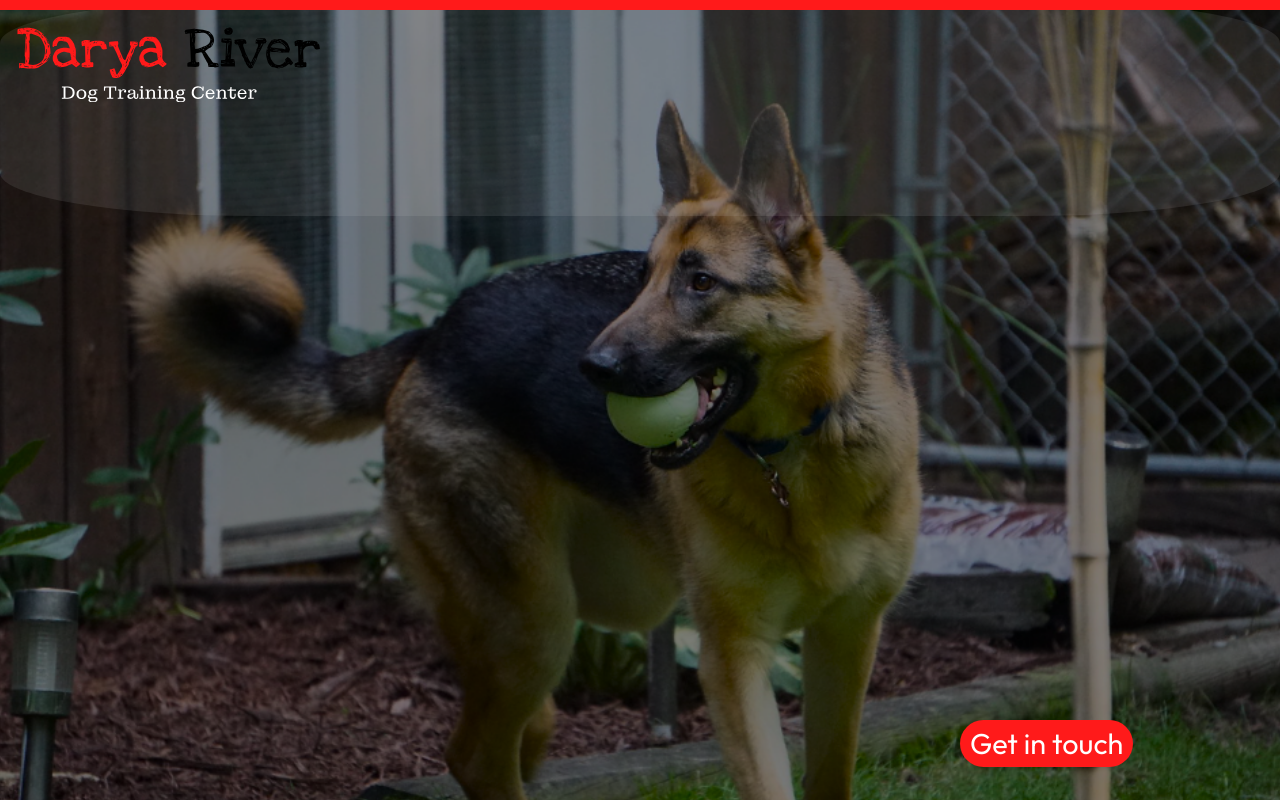
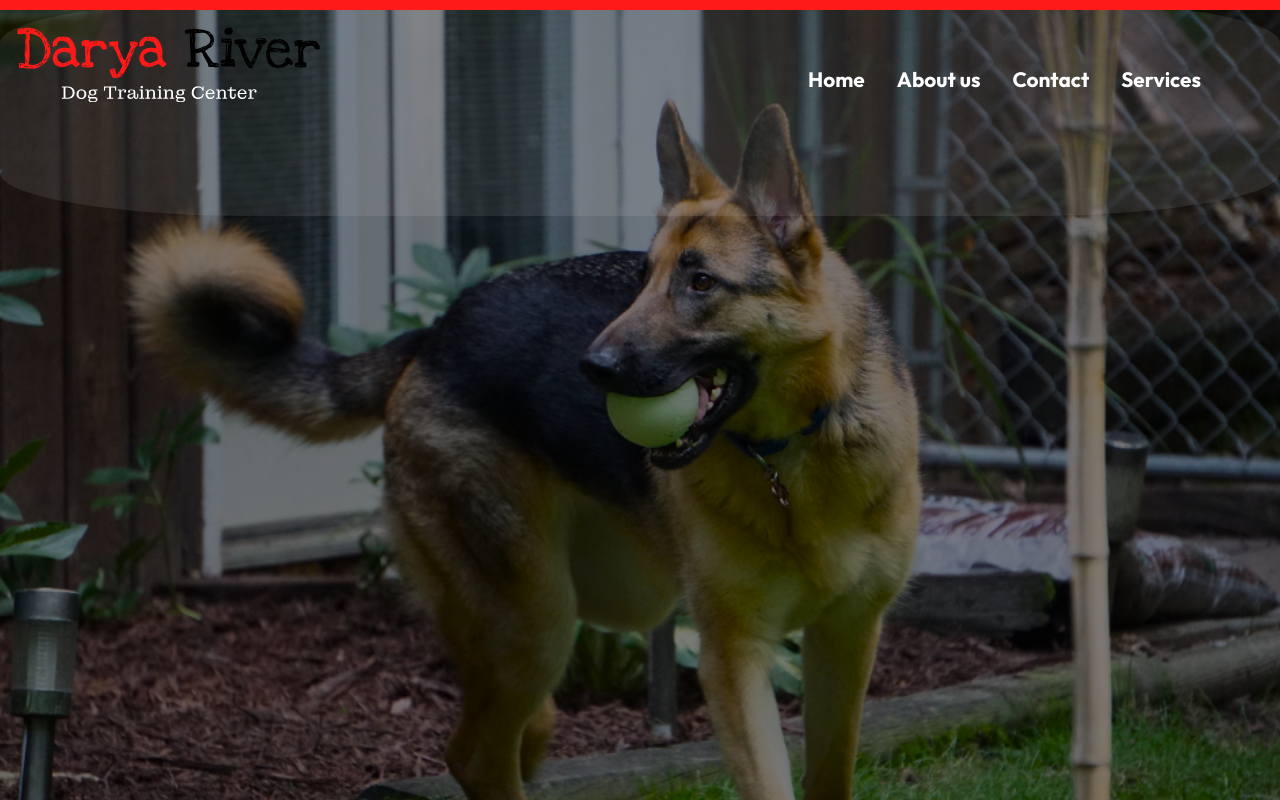
Before and after one commit to SohailShirzad/Darya-River-Company-React-App, a React (Create React App) app: page / in a window 1280 px wide. Shown: the top 800 px of the page. Built offline with nearby package versions, Linux system fonts and the light colour scheme; a web font is replaced by a local one.

Commit message:
adds animation to all the components to meake the application more interactive and attractive

```diff
--- a/src/App.css
+++ b/src/App.css
@@ -20,13 +20,8 @@
     height: 931px;
 }
 .nav-width-60{width: 60%;}
-
 .nav-width-40{width: 40%;}
-
-
-.headerSVG{
-    width: 45%;
-}
+.headerSVG{width: 45%;}
 
 .rectangle{
     width: 100%;
@@ -52,6 +47,8 @@
     font-family: 'Kavivanar', sans-serif;
 }
 .nav-links a{color: #fff; font-size: 1.3rem;}
+
+/* .nav-links a{border-bottom: 1px solid #FF1A1A; position: relative; z-index: 4;} */
 
 .nav-btn {
     display: none;
@@ -248,44 +245,31 @@
     align-self: center;
 }
 #tail{
-    /* animation: tail 2s infinite linear(0.78 -27.11%,-0.29 112.41%), tail2 2s infinite;
-     */
-    animation: tail 4s infinite 2s linear;
-    transition-duration: infinit;
+    animation: tail 5s infinite 2s linear;
     transform-origin: left;
     transform-box: fill-box;
-    background-color: aqua;
-    color: aqua;
+
+}
+
+#group_3 , #Vector_14{
+    animation: Vector_14 5s infinite 2s linear;
+    transform-origin: bottom;
+    transform-box: fill-box;
+}
+@keyframes Vector_14 {
+
+    from {transform: translateY(0);}
+    50%{transform: translateY(-5px);}
+    to{transform: translateY(0);}
 }
 
 
-
 @keyframes tail{
-    from {
-        transform:skewY(0deg);
-    }
-
-    50%{
-        transform: skewY(20deg);
-    }
-
-    to{
-        transform: skewY(0deg);
-    }
-
+    from {transform:skewY(0deg);}
+    50%{transform: skewY(20deg);}
+    to{transform: skewY(0deg);}
 }
 
-@keyframes tail2{
-    from {
-        transform: skewY(20deg);
-
-    }
-
-    to {
-        transform:skewY(0deg);
-
-    }
-}
 
 /* Footer section */
 .footer-container{
@@ -322,6 +306,13 @@
 
 
 /* Responsive design for extra large screen 1200px */
+
+/* header */
+@media only screen and (min-width: 1201px){
+      /* Header  */
+      .nav-li, .nav-width-40, .nav-links{opacity: 1 !important;}
+      .nav-links{min-height: 3rem;}
+}
 /* Contact section */
 @media only screen and (min-width: 768px){
     .contact-container{
@@ -333,87 +324,8 @@
     .contact-right-section svg{max-width: 100%;height: 100%;}
 }
 
-/* Flexible servies section */
-@media only screen and (max-width: 1200px) {
-    .flexible-services-section{margin-top: 11rem; justify-content: flex-start;}
-
-    .flexible-services-black, .flexible-services-image, .flexible-services-red{
-      width: 100%;
-      max-height: 90%;
-    }
-    .flexible-services-image{background-position: center;}
-    #flexible-services-h2{font-size: 3rem; padding-left: 2rem; font-weight: bolder;}
-    .flexible-services-bottom-headings{font-size: 2rem; padding-left: 2rem;}
-  }
-
-
-
-
-/* Responsive design for large screen up to 992px  */
-
 /* header */
-@media only screen and (max-width: 992px){
-
-}
-
-/* Main section Container */
-@media only screen and (max-width: 992px){
-    .main-section-text-container{display: block;}
-    .main-section-text{font-size: 1.2rem;text-align: left;}
-}
-
-
-/* Main Section */
-@media only screen and (max-width: 992px) {
-
-    .main-section-services-div-container{
-        margin-top: 5rem;
-        display: flex;
-        flex-direction: column;
-    }
-
-    .main-section-services-childs{margin: 0 1rem;}
-    .line-div{height: 1px;}
-    #main-section-services-p{margin-bottom: 1.5rem;}
-}
-
-/* Flexible servies section */
-@media only screen and (max-width: 992px) {
-    .flexible-services-section{flex-direction: column; margin-top: 2rem; justify-content: flex-start; height: fit-content;}
-
-    .flexible-services-black, .flexible-services-image, .flexible-services-red{
-      width: 100%;
-      min-height: 16rem;
-      max-height: 16rem;
-    }
-    .flexible-services-image{background-image: url("../public/images/flexible-service-mobile.png"); background-position: center;}
-    #flexible-services-h2{font-size: 3rem; padding-left: 2rem; font-weight: bolder;}
-    .flexible-services-bottom-headings{font-size: 2rem; padding-left: 2rem;}
-  }
-
-  /* For peace of mind section */
-
-@media only screen and (max-width: 992px) {
-    .peace-of-mind-container{flex-direction: column; height: fit-content;}
-    .peace-of-mind-left-section{width: 100%;}
-    .peace-of-mind-right-section{width: 100%; height: 20rem;}
-    #for-peace-of-mind-title{font-size: 2rem}
-    #for-peace-of-mind-bottom-title{font-size: 1.3rem;}
-
-}
-
-/* Get in touch */
-@media only screen and (max-width: 992px) {
-    .get-in-touch-container{height: max-content;}
-    #get-in-touch-h2{font-size: 2rem;}
-    #get-in-touch-paragraph{font-size: 3rem; font-weight: 900;}
-}
-
-
-/* Responsive design for medium screen */
-
-@media only screen and (max-width: 768px) {
-
+@media only screen and (max-width: 1200px){
     /* Navbar */
 
 .rectangle{
@@ -472,6 +384,82 @@
     margin-top: 6rem;
 }
 }
+
+/* Flexible servies section */
+@media only screen and (max-width: 1200px) {
+    .flexible-services-section{margin-top: 11rem; justify-content: flex-start;}
+
+    .flexible-services-black, .flexible-services-image, .flexible-services-red{
+      width: 100%;
+      max-height: 90%;
+    }
+    .flexible-services-image{background-position: center;}
+    #flexible-services-h2{font-size: 3rem; padding-left: 2rem; font-weight: bolder;}
+    .flexible-services-bottom-headings{font-size: 2rem; padding-left: 2rem;}
+  }
+
+
+
+
+/* Responsive design for large screen up to 992px  */
+
+
+/* Main section Container */
+@media only screen and (max-width: 992px){
+    .main-section-text-container{display: block;}
+    .main-section-text{font-size: 1.2rem;text-align: left;}
+}
+
+
+/* Main Section */
+@media only screen and (max-width: 992px) {
+
+    .main-section-services-div-container{
+        margin-top: 5rem;
+        display: flex;
+        flex-direction: column;
+    }
+
+    .main-section-services-childs{margin: 0 1rem;}
+    .line-div{height: 1px;}
+    #main-section-services-p{margin-bottom: 1.5rem;}
+}
+
+/* Flexible servies section */
+@media only screen and (max-width: 992px) {
+    .flexible-services-section{flex-direction: column; margin-top: 2rem; justify-content: flex-start; height: fit-content;}
+
+    .flexible-services-black, .flexible-services-image, .flexible-services-red{
+      width: 100%;
+      min-height: 16rem;
+      max-height: 16rem;
+    }
+    .flexible-services-image{background-image: url("../public/images/flexible-service-mobile.png"); background-position: center;}
+    #flexible-services-h2{font-size: 3rem; padding-left: 2rem; font-weight: bolder;}
+    .flexible-services-bottom-headings{font-size: 2rem; padding-left: 2rem;}
+  }
+
+  /* For peace of mind section */
+
+@media only screen and (max-width: 992px) {
+    .peace-of-mind-container{flex-direction: column; height: fit-content;}
+    .peace-of-mind-left-section{width: 100%;}
+    .peace-of-mind-right-section{width: 100%; height: 20rem;}
+    #for-peace-of-mind-title{font-size: 2rem}
+    #for-peace-of-mind-bottom-title{font-size: 1.3rem;}
+
+}
+
+/* Get in touch */
+@media only screen and (max-width: 992px) {
+    .get-in-touch-container{height: max-content;}
+    #get-in-touch-h2{font-size: 2rem;}
+    #get-in-touch-paragraph{font-size: 3rem; font-weight: 900;}
+}
+
+
+/* Responsive design for medium screen */
+
 /* Contact section */
 @media only screen and (max-width: 768px){
     .contact-container{
--- a/src/App.js
+++ b/src/App.js
@@ -8,12 +8,14 @@ import PeaceOfMind from './components/PeaceOfMind'
 import GetInTouch from './components/GetInTouch'
 import Footer from './components/Footer'
 import Contact from './components/Contact';
+import Reveal from './components/Reveal';
+
 
 function App() {
   return (
     <div className="App">
       <div className="content">
-        <Navbar />
+       <Reveal><Navbar /></Reveal>
         <MainSection />
         <div className='grid main-section-services-div-container'>
           <MainSectionServices
@@ -37,35 +39,36 @@ function App() {
             description = "Descriptionshould be added here so we can meijislirdfierksierlskjr."
           />
         </div>
-        <FlexibleServiecs />
+        <Reveal><FlexibleServiecs /></Reveal>
         <h2 id='our-team-heading'>Our Team</h2>
         <div className='flex our-team-container'>
           <OurTeam
             img = '/images/profilePhotoTemp.jpg'
             name = "Sohail"
             title = "Software Engineer"
-            email = "mailto: sohail_shirzad@hotmail.com"
-            tel = "tel: 07961977725"
+            email = "sohail_shirzad@hotmail.com"
+            tel = "07961977725"
           />
           <OurTeam
             img = '/images/profilePhotoTemp.jpg'
             name = "Rahmatullah Shirzaei"
             title = "CEO"
-            email = "mailto: sohail_shirzad@hotmail.com"
-            tel = "tel: 07961977725"
+            email = "sohail_shirzad@hotmail.com"
+            tel = "07961977725"
           />
           <OurTeam
             img = '/images/profilePhotoTemp.jpg'
             name = "Isa Shirzaei"
             title = "Director"
-            email = "mailto: sohail_shirzad@hotmail.com"
-            tel = "tel: 07961977725"
+            email = "sohail_shirzad@hotmail.com"
+            tel = "07961977725"
           />
         </div>
-        <PeaceOfMind />
+        <Reveal><PeaceOfMind /></Reveal>
+        {/* <PeaceOfMind /> */}
         <GetInTouch />
-        <Contact />
-        <Footer />
+        <Reveal><Contact /></Reveal>
+        <Reveal><Footer /></Reveal>
       </div>
     </div>
   );
--- a/src/components/Footer.js
+++ b/src/components/Footer.js
@@ -1,5 +1,6 @@
 import '../App.css'
 import '../index.css'
+import Reveal from './Reveal'
 
 export default function Footer(){
     return(
@@ -13,7 +14,9 @@ export default function Footer(){
                         <li>Email: info@drdta.com</li>
                     </ul>
                 </nav>
+
             </div>
+
             <div id="footer-middle-column">
                 <nav className='footer-nav'>
                     <ul>
@@ -24,12 +27,13 @@ export default function Footer(){
                 </nav>
             </div>
             <div id="footer-right-column">
-                 <nav className='footer-nav'>
+                <nav className='footer-nav'>
                     <ul>
                         <li><a href="#">Our Services</a></li>
                         <li><a href="#">Projects</a></li>
                     </ul>
                 </nav>
+
             </div>
         </footer>
     )
--- a/src/components/GetInTouch.js
+++ b/src/components/GetInTouch.js
@@ -1,11 +1,12 @@
 import '../App.css'
 import '../index.css'
+import Reveal from './Reveal';
 
 export default function GetInTouch(){
     return(
         <section className='get-in-touch-container veryLightCream-background flex column-direction justify-center align-center'>
-            <h2 className='outfit bold light-gray-text' id='get-in-touch-h2'>What are you waiting for?</h2>
-            <p className='outfit bolder black-text' id='get-in-touch-paragraph'>Get in touch now</p>
+            <Reveal><h2 className='outfit bold light-gray-text' id='get-in-touch-h2'>What are you waiting for?</h2></Reveal>
+            <Reveal><p className='outfit bolder black-text' id='get-in-touch-paragraph'>Get in touch now</p></Reveal>
         </section>
     )
 }
--- a/src/components/MainSectionServices.js
+++ b/src/components/MainSectionServices.js
@@ -1,12 +1,13 @@
 import '../App.css';
+import Reveal from './Reveal';
 
 export default function MainSectionServices(props){
     return(
 
         <section className='main-section-services-childs'>
             {props.div}
-            <h2 className='bold outfit' id='main-section-services-h2'>{props.title}</h2>
-            <p className='outfit light-gray-text' id='main-section-services-p'>{props.description}</p>
+            <Reveal><h2 className='bold outfit' id='main-section-services-h2'>{props.title}</h2></Reveal>
+            <Reveal><p className='outfit light-gray-text' id='main-section-services-p'>{props.description}</p></Reveal>
         </section>
     )
 }
--- a/src/components/Navbar.js
+++ b/src/components/Navbar.js
@@ -42,7 +42,7 @@ const [isOpen, setIsOpen] = useState(false);
             borderRadius: ["20%", "20%", "50%", "50%", "20%"],
             }} className="rectangle" />
             <header className="header">
-                <m.nav initial={true} animate={isOpen ? "open" : "closed"}className="flex headerNav">
+                <m.nav animate={isOpen ? "open" : "closed"}className="flex headerNav">
                     <div className='nav-width-60'>
                     <a id="header-nav-a-svg" href='#'><object className='headerSVG' data="./images/logo svg.svg" alt="logo"></object></a>
                     <m.a class='nav-btn' id='navbar-toggle' onClick={() => {setIsOpen(!isOpen); openNav();}} ref={navBtn}>
@@ -52,6 +52,7 @@ const [isOpen, setIsOpen] = useState(false);
                     </m.a>
                     </div>
                     <m.div
+                    initial={true} animate={isOpen ? "open" : "closed"}
                     variants ={{
                         open:{
                             opacity: 1,
@@ -76,6 +77,7 @@ const [isOpen, setIsOpen] = useState(false);
                     style={{ pointerEvents: isOpen ? "auto" : "none" }}>
 
                     <m.ul
+                    initial={false} animate={isOpen ? "open" : "closed"}
                     variants ={{
                         open:{
                             opacity: 1,
@@ -100,10 +102,10 @@ const [isOpen, setIsOpen] = useState(false);
                     className='flex nav-links no-bullets'
                     style={{ pointerEvents: isOpen ? "auto" : "none" }}>
 
-                        <m.li variants={itemVariants}><a className='no-underline bold' href="#">Home</a></m.li>
-                        <m.li variants={itemVariants}><a className='no-underline bold' href="#">About us</a></m.li>
-                        <m.li variants={itemVariants}><a className='no-underline bold' href="#">Contact</a></m.li>
-                        <m.li variants={itemVariants}><a className='no-underline bold' href="#">Services</a></m.li>
+                        <m.li className='nav-li' variants={itemVariants}><a className='no-underline bold' href="#">Home</a></m.li>
+                        <m.li  className='nav-li' variants={itemVariants}><a className='no-underline bold' href="#">About us</a></m.li>
+                        <m.li className='nav-li'  variants={itemVariants}><a className='no-underline bold' href="#">Contact</a></m.li>
+                        <m.li className='nav-li'  variants={itemVariants}><a className='no-underline bold' href="#">Services</a></m.li>
                     </m.ul>
 
                     </m.div>
--- a/src/components/OurTeam.js
+++ b/src/components/OurTeam.js
@@ -1,6 +1,6 @@
 import '../App.css'
 import '../index.css'
-// import photo from '../public/images/profilePhotoTemp.jpg'
+import Reveal from './Reveal'
 
 export default function OurTeam(props){
     return(
@@ -8,7 +8,7 @@ export default function OurTeam(props){
                 <div className="our-team-image-wrapper">
                     <img className='our-team-image' src={props.img} alt="profile" />
                 </div>
-                <p className='our-team-name-text bold outfit'>{props.name}</p>
+                <Reveal><p className='our-team-name-text bold outfit'>{props.name}</p></Reveal>
                 <p className="our-team-position-text red-text bold">{props.title}</p>
                 <div className="our-team-social-icons flex align-bottom">
                     <a className='our-team-a-icons' href={props.email}>
--- /dev/null
+++ b/src/components/Reveal.js
@@ -0,0 +1,45 @@
+import React from "react";
+import { useRef , useEffect } from "react";
+import { motion, useInView, useAnimation } from "framer-motion";
+import '../reveal.css'
+
+
+export default function Reveal({children}){
+    const ref = useRef();
+    const isInView = useInView(ref, {amount:"some",once: true});
+    const mainControls = useAnimation();
+    const slideControls = useAnimation();
+    useEffect(() => {
+        if(isInView){
+            mainControls.start("visible");
+            slideControls.start("visible")
+        }
+    }, [isInView]);
+    return (
+        <div ref={ref} style={{position: "relative", overflow: "hidden"}}>
+            <motion.div
+                variants={{
+                    hidden: {opacity: 0, y: 75},
+                    visible: {opacity: 1, y: 0},
+                }}
+                initial = "hidden"
+                animate = {mainControls}
+                transition={{duration: 1.5, delay: 0.35}}
+            >
+            {children}
+            </motion.div>
+
+            <motion.div
+            variants={{
+                    hidden: {left: 0},
+                    visible: {left: "100%"},
+                }}
+                initial = "hidden"
+                animate = {slideControls}
+                transition={{duration: 0.5, ease: "easeIn"}}
+                className="reveal-background"
+            / >
+
+        </div>
+    );
+};
--- /dev/null
+++ b/src/reveal.css
@@ -0,0 +1,8 @@
+.reveal-background{
+    position:absolute;
+    top: 4px;
+    bottom: 4px;
+    right: 0;
+    background: linear-gradient(to right, #ffffff 63%, #ff0000 100%);
+    z-index: 1;
+}
```
Also changed, not shown: src/components/Contact.js (+56 -56 lines).
